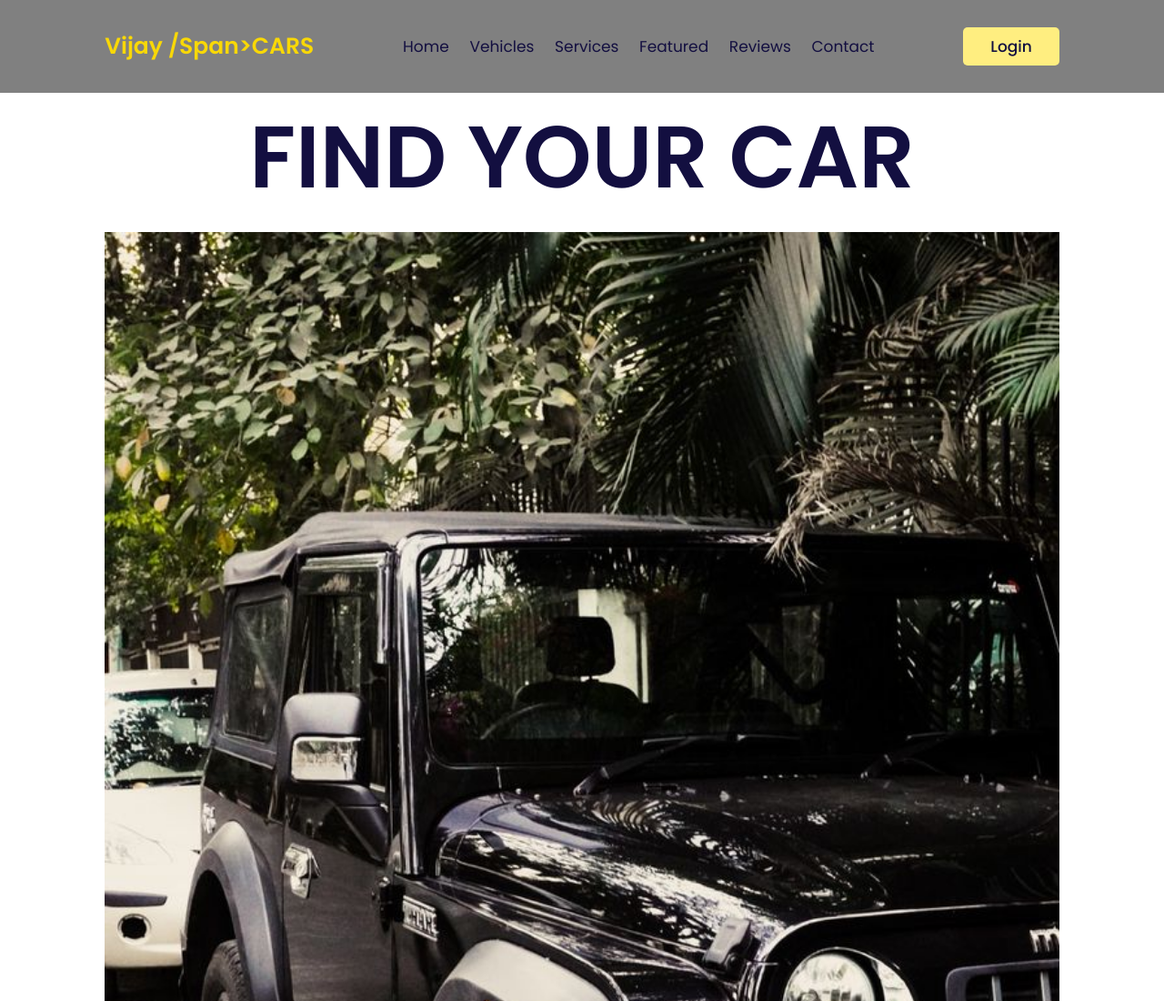
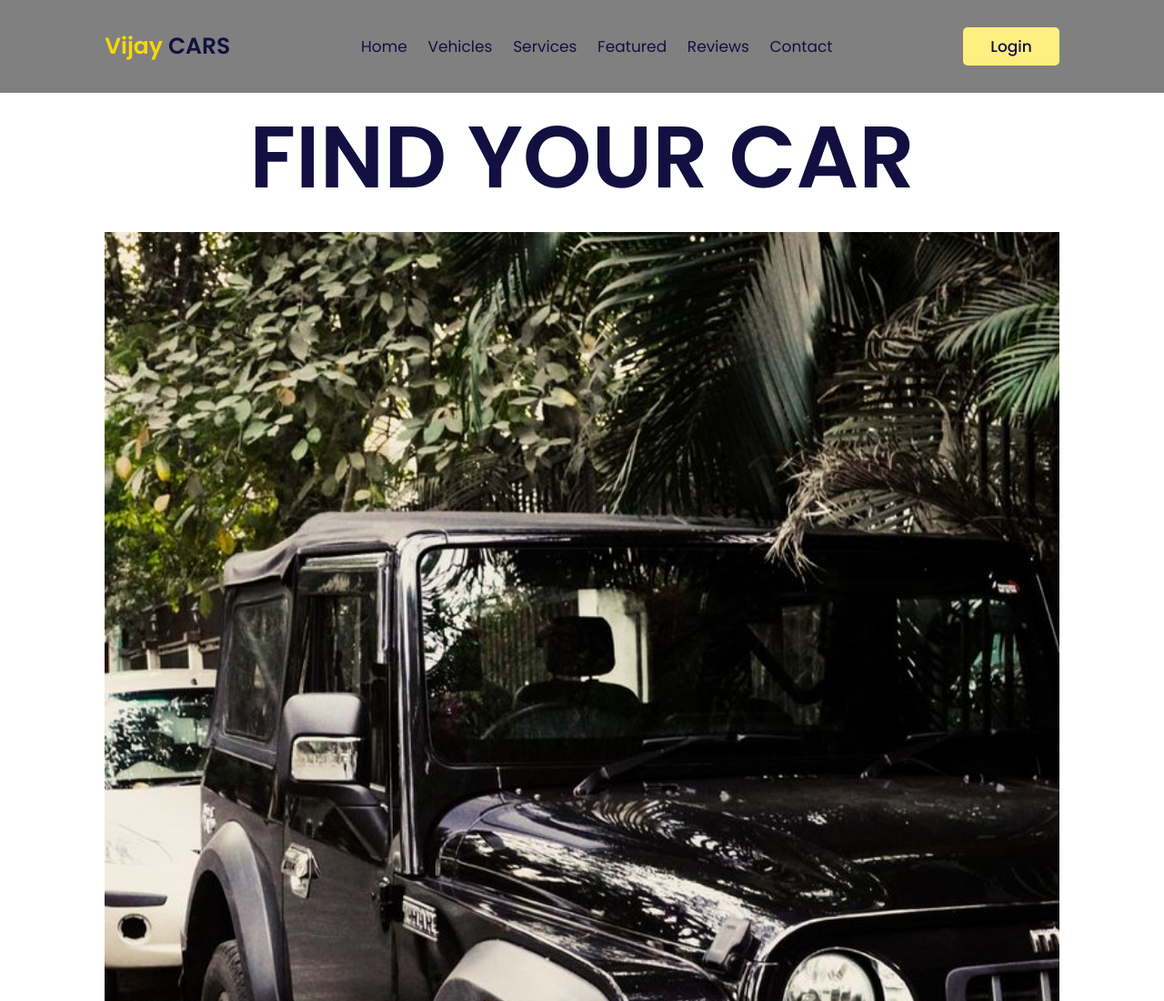
Before and after one commit to Vijaykiran0816/car, a plain HTML site: page index.html in a window 1280 px wide. Shown: the top 1100 px of the page at 91% size. Drawn offline with nearby package versions, Linux system fonts and the light colour scheme.

Commit message:
Update index.html

```diff
--- a/index.html
+++ b/index.html
@@ -21,7 +21,7 @@
 
     <div id="menu-btn" class="fas fa-bars"></div>
 
-    <a href="#" class="logo"> <span>vijay /span>CARS </a>
+    <a href="#" class="logo"> <span>vijay </span>CARS </a>
 
     <nav class="navbar">
         <a href="#home">home</a>
```
